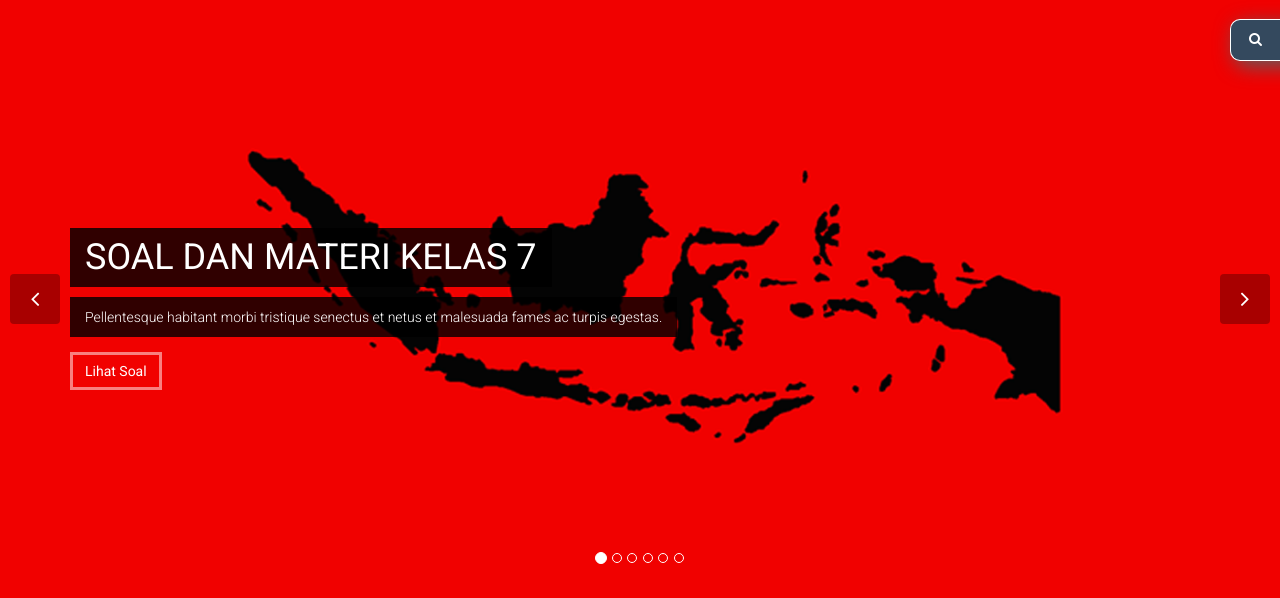
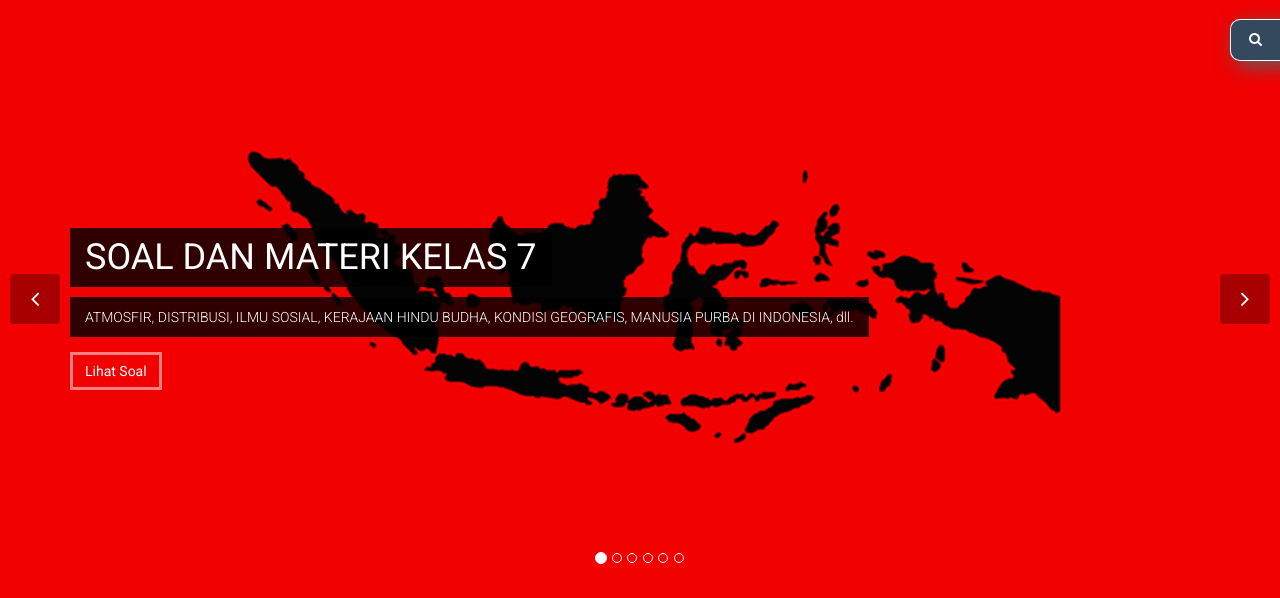
Before and after one commit to sayfudin13/DownloadSoalIPSSMP, a PHP site: page / in a window 1280 px wide. Shown: the part 81-679 px from the top of the page. Run offline with PHP 8.4, Linux system fonts and the light colour scheme; data that the repository does not hold is empty.

Commit message:
change message paralax. change small message every header

```diff
--- a/blog-item.php
+++ b/blog-item.php
@@ -80,7 +80,7 @@
                 <div class='row'>
                     <div class='col-sm-6'>
                         <h1>".$_GET['namaSoal']."</h1>
-                        <p>Pellentesque habitant morbi tristique senectus et netus et malesuada</p>
+                        <p></p>
                     </div>
                     <div class='col-sm-6'>
                         <ul class='breadcrumb pull-right'>
--- a/feedback.php
+++ b/feedback.php
@@ -52,7 +52,7 @@
 			<div class="row">
 				<div class="col-sm-6">
 					<h1>Feedback</h1>
-					<p>Pellentesque habitant morbi tristique senectus et netus et malesuada</p>
+					<p>Sampaikan kritik, saran, dan request Anda kepada kami</p>
 				</div>
 				<div class="col-sm-6">
 					<ul class="breadcrumb pull-right">
--- a/index.php
+++ b/index.php
@@ -65,7 +65,7 @@
 								<div class="carousel-content centered">
 									<h2 class="boxed animation animated-item-1">SOAL DAN MATERI KELAS 7</h2>
 									<br>
-									<p class="boxed animation animated-item-2">Pellentesque habitant morbi tristique senectus et netus et malesuada fames ac turpis egestas.</p>
+									<p class="boxed animation animated-item-2">ATMOSFIR, DISTRIBUSI, ILMU SOSIAL, KERAJAAN HINDU BUDHA, KONDISI GEOGRAFIS, MANUSIA PURBA DI INDONESIA, dll.</p>
 									<br>
 									<a class="btn btn-md animation animated-item-3" href="/soal-dan-materi/kelas-7/1/">Lihat Soal</a>
 								</div>
@@ -80,7 +80,7 @@
 								<div class="carousel-content centered">
 									<h2 class="boxed animation animated-item-1">SOAL DAN MATERI KELAS 8</h2>
 									<br>
-									<p class="boxed animation animated-item-2">Pellentesque habitant morbi tristique senectus et netus et malesuada fames ac turpis egestas.</p>
+									<p class="boxed animation animated-item-2">FLORA DAN FAUNA DI INDONESIA, HUBUNGAN SOSIAL, KEBANGKITAN NASIONAL, PEMANFAATAN SUMBER DAYA, PERANG DUNIA, dll.</p>
 									<br>
 									<a class="btn btn-md animation animated-item-3" href="/soal-dan-materi/kelas-8/1/">Lihat Soal</a>
 								</div>
@@ -95,7 +95,7 @@
 								<div class="carousel-content centered">
 									<h2 class="boxed animation animated-item-1">SOAL DAN MATERI KELAS 9</h2>
 									<br>
-									<p class="boxed animation animated-item-2">Pellentesque habitant morbi tristique senectus et netus et malesuada fames</p>
+									<p class="boxed animation animated-item-2">ASIA TENGGARA, MASA PENDUDUKAN JEPANG, POLA OBJEK GEOGRAFI  SUNGAI, UANG DAN LEMBAGA KEUANGAN, NEGARA BERKEMBANG DAN MAJU DI DUNIA, dll.</p>
 									<br>
 									<a class="btn btn-md animation animated-item-3" href="/soal-dan-materi/kelas-9/1/">Learn More</a>
 								</div>
@@ -110,7 +110,7 @@
 								<div class="carousel-content centered">
 									<h2 class="boxed animation animated-item-1">OLIMPIADE SISWA NASIONAL</h2>
 									<br>
-									<p class="boxed animation animated-item-2">Pellentesque habitant morbi tristique senectus et netus et malesuada fames ac turpis egestas.</p>
+									<p class="boxed animation animated-item-2">2010, 2011, 2012, 2013, 2014, dan 2015.</p>
 									<br>
 									<a class="btn btn-md animation animated-item-3" href="/soal-dan-materi/osn/1/">Lihat Soal</a>
 								</div>
@@ -125,7 +125,7 @@
 								<div class="carousel-content centered">
 									<h2 class="boxed animation animated-item-1">SILABUS - RPP</h2>
 									<br>
-									<p class="boxed animation animated-item-2">Pellentesque habitant morbi tristique senectus et netus et malesuada fames ac turpis egestas.</p>
+									<p class="boxed animation animated-item-2">Silabus dan RPP 2013 Semester 1 dan 2.</p>
 									<br>
 									<a class="btn btn-md animation animated-item-3" href="/soal-dan-materi/silabus-rpp/1/">Lihat Soal</a>
 								</div>
@@ -140,7 +140,7 @@
 								<div class="carousel-content centered">
 									<h2 class="boxed animation animated-item-1">POWER POINT FILE</h2>
 									<br>
-									<p class="boxed animation animated-item-2">Pellentesque habitant morbi tristique senectus et netus et malesuada fames</p>
+									<p class="boxed animation animated-item-2">Materi Power Point Kelas VII - IX</p>
 									<br>
 									<a class="btn btn-md animation animated-item-3" href="/soal-dan-materi/ppt/1/">Learn More</a>
 								</div>
--- a/privacy-policy.php
+++ b/privacy-policy.php
@@ -52,7 +52,7 @@
             <div class="row">
                 <div class="col-sm-6">
                     <h1>Privacy Policy</h1>
-                    <p>Pellentesque habitant morbi tristique senectus et netus et malesuada</p>
+                    <p></p>
                 </div>
                 <div class="col-sm-6">
                     <ul class="breadcrumb pull-right">
--- a/sdm.php
+++ b/sdm.php
@@ -81,7 +81,7 @@
 				<div class='row'>
 					<div class='col-sm-6'>
 						<h1>".$category."</h1>
-						<p>Pellentesque habitant morbi tristique senectus et netus et malesuada</p>
+						<p></p>
 					</div>
 					<div class='col-sm-6'>
 						<ul class='breadcrumb pull-right'>
--- a/search.php
+++ b/search.php
@@ -70,7 +70,7 @@
 				<div class='row'>
 					<div class='col-sm-6'>
 						<h1>Search</h1>
-						<p>Pellentesque habitant morbi tristique senectus et netus et malesuada</p>
+						<p></p>
 					</div>
 					<div class='col-sm-6'>
 						<ul class='breadcrumb pull-right'>
--- a/terms-and-conditions.php
+++ b/terms-and-conditions.php
@@ -52,7 +52,7 @@
             <div class="row">
                 <div class="col-sm-6">
                     <h1>Terms and Conditions</h1>
-                    <p>Pellentesque habitant morbi tristique senectus et netus et malesuada</p>
+                    <p></p>
                 </div>
                 <div class="col-sm-6">
                     <ul class="breadcrumb pull-right">
--- a/terms-of-service.php
+++ b/terms-of-service.php
@@ -52,7 +52,7 @@
             <div class="row">
                 <div class="col-sm-6">
                     <h1>Terms of Service</h1>
-                    <p>Pellentesque habitant morbi tristique senectus et netus et malesuada</p>
+                    <p></p>
                 </div>
                 <div class="col-sm-6">
                     <ul class="breadcrumb pull-right">
--- a/terms-of-use.php
+++ b/terms-of-use.php
@@ -52,7 +52,7 @@
             <div class="row">
                 <div class="col-sm-6">
                     <h1>Terms of Use</h1>
-                    <p>Pellentesque habitant morbi tristique senectus et netus et malesuada</p>
+                    <p></p>
                 </div>
                 <div class="col-sm-6">
                     <ul class="breadcrumb pull-right">
```
